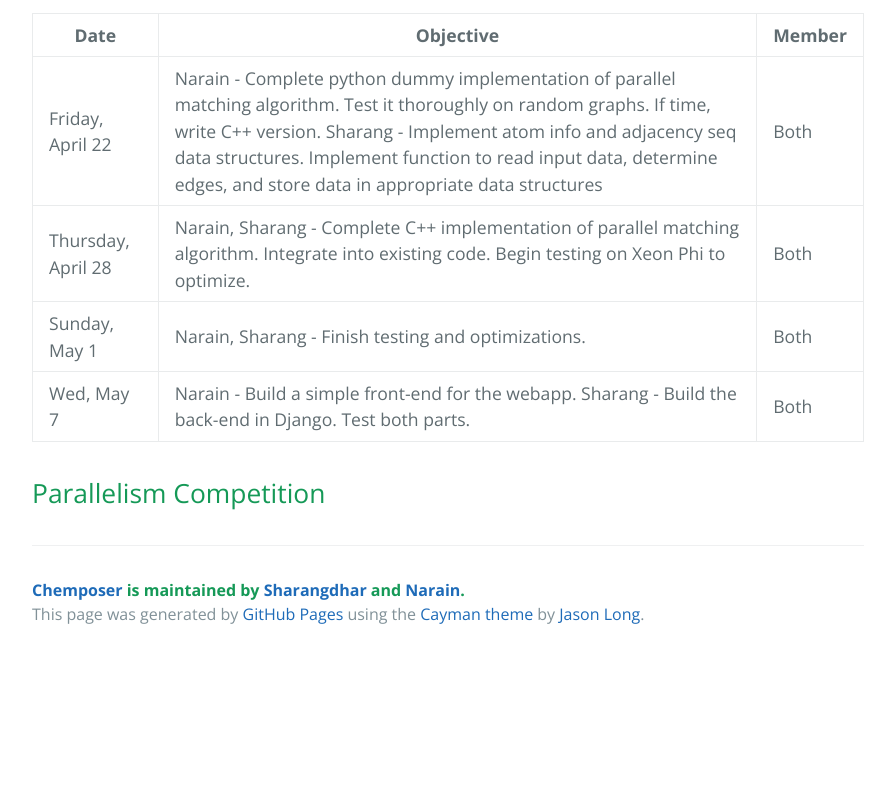
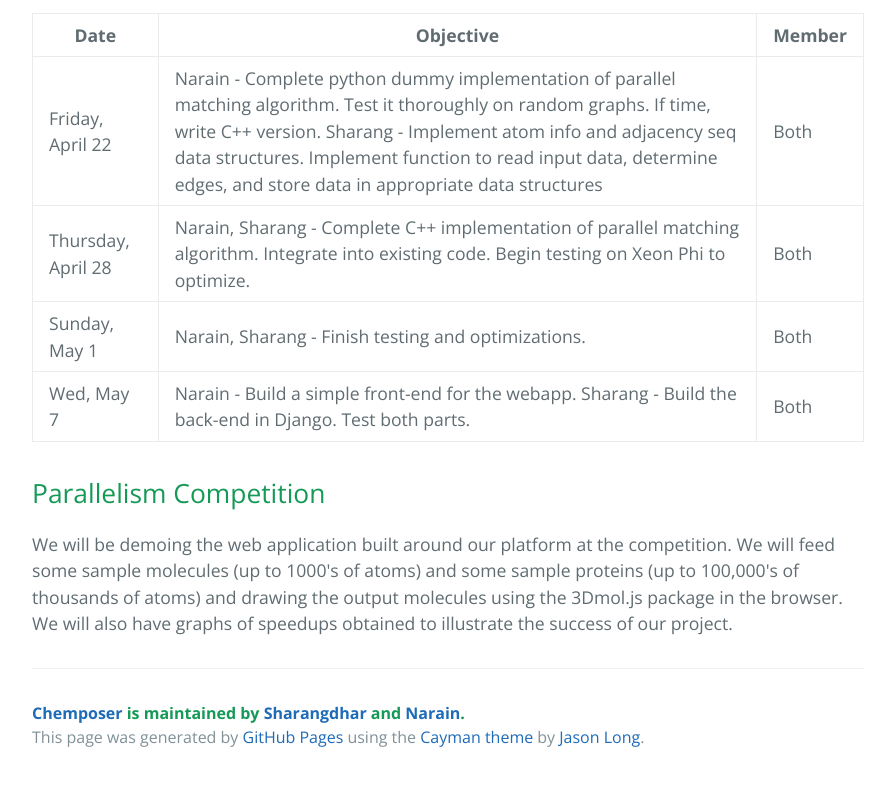
Before and after one commit to sharangdhar/sharangdhar.github.io, a website: page checkpoint.html in a window 1280 px wide. Shown: the part 614-1399 px from the top of the page, without its empty margins (192-1087 px from the left). Before the commit the page ends 1288 px from the top, so only its background shows below. Drawn offline with nearby package versions, Linux system fonts and the light colour scheme.

Commit message:
parallelism competiton

```diff
--- a/checkpoint.html
+++ b/checkpoint.html
@@ -64,7 +64,7 @@
 
     <h2>
       <a id="user-content-header-2" class="anchor" href="#header-2" aria-hidden="true"><span class="octicon octicon-link"></span></a>Parallelism Competition</h2>
-
+      <p> We will be demoing the web application built around our platform at the competition. We will feed some sample molecules (up to 1000's of atoms) and some sample proteins (up to 100,000's of thousands of atoms) and drawing the output molecules using the 3Dmol.js package in the browser. We will also have graphs of speedups obtained to illustrate the success of our project.
       <h2>
 
 
```
